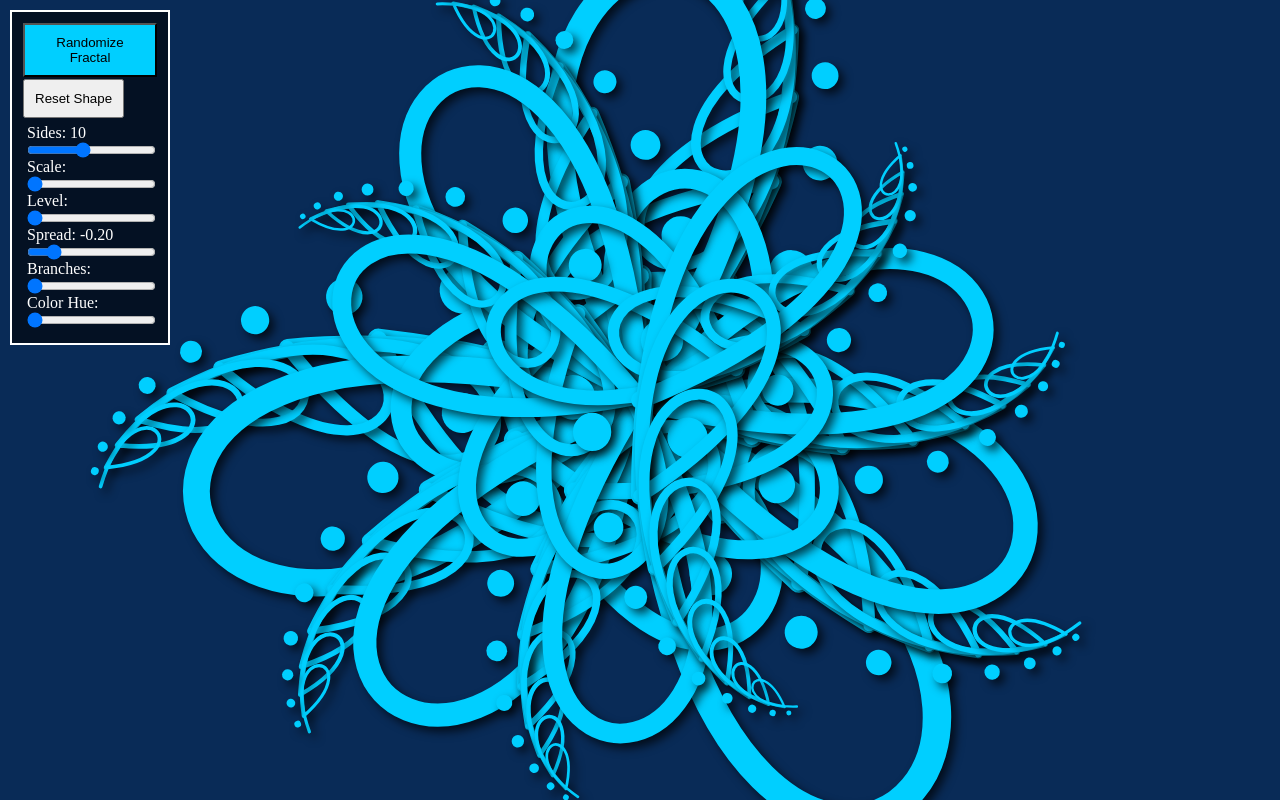
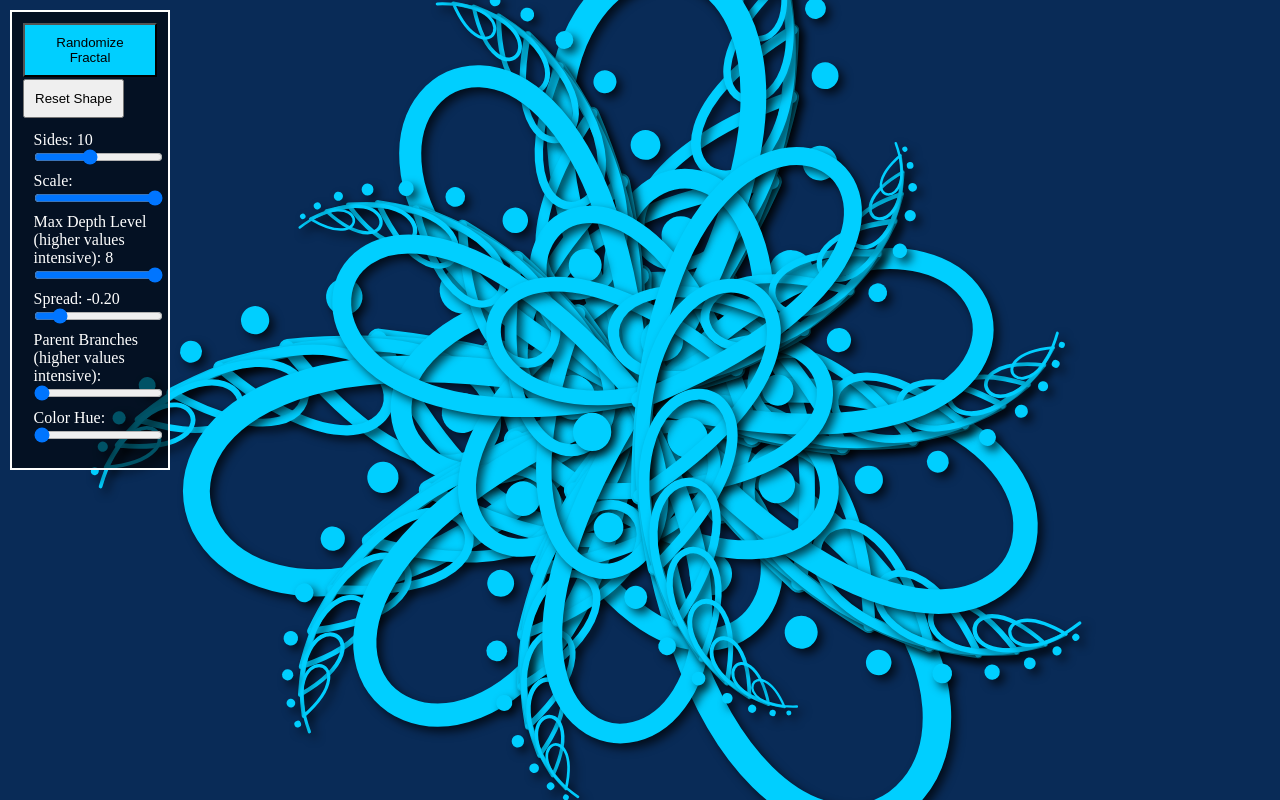
Before and after one commit to eg744/FractalCanvas, a plain HTML site: page index.html in a window 1280 px wide. Drawn offline with Linux system fonts and the light colour scheme.

Commit message:
fractal canvas style, functionality update

```diff
--- a/index.html
+++ b/index.html
@@ -1,45 +1,62 @@
 <!DOCTYPE html>
 <html lang="en">
+
 <head>
     <meta charset="UTF-8">
     <meta http-equiv="X-UA-Compatible" content="IE=edge">
     <meta name="viewport" content="width=device-width, initial-scale=1.0">
-    <title>Canvas Drawing</title>
+    <title>Canvas Fractal Shape Drawing</title>
 
     <link rel="stylesheet" href="style.css">
 </head>
+
 <body>
-    <script src ="script.js"></script>
+    <script src="script.js"></script>
 
     <canvas id="canvas1"></canvas>
     <div id="controls">
         <button id="randomize">Randomize Fractal</button>
         <button id="reset">Reset Shape</button>
-        <div class="sliders">
-
+        <ul class="sliders">
+            <li class="fractal-slider">
                 <label for="sides">Sides: </label>
                 <input type="range" min="1" max="22" value="1" step="1" class="slider" id="sides" name="sides">
+            </li>
 
+
+
+            <li class="fractal-slider">
                 <label for="scale">Scale: </label>
                 <input type="range" min="0.2" max="0.6" value="0.2" step="0.1" class="slider" id="scale" name="scale">
+            </li>
 
-            <label for="level">Level: </label>
-            <input type="range" min="1" max="3" value="1" step="1" class="slider" id="level" name="level">
+            <li class="fractal-slider">
+                <label for="level">Max Depth Level (higher values intensive): </label>
+                <input type="range" min="1" max="8" value="1" step="1" class="slider" id="level" name="level">
+            </li>
+
+            <li class="fractal-slider">
 
                 <label for="spread">Spread: </label>
                 <input type="range" min="-.3" max=".3" value="1" step="0.02" class="slider" id="spread" name="spread">
+            </li>
+            <li class="fractal-slider">
 
-            <label for="branches">Branches: </label>
-            <input type="range" min="1" max="3" value="1" step="1" class="slider" id="branches" name="branches">
+                <label for="branches">Parent Branches (higher values intensive): </label>
+                <input type="range" min="1" max="2" value="1" step="1" class="" id="branches" name="branches">
+            </li>
+            <li class="fractal-slider">
 
                 <label for="color">Color Hue: </label>
                 <input type="range" min="0" max="360" value="0" step="1" class="slider" id="hue" name="hue">
+            </li>
             <!-- <input type="range" min="1" max="100" value="50" class="slider" id="saturation" name="saturation">
             <input type="range" min="1" max="100" value="50" class="slider" id="lightness" name="lightness"> -->
 
-        </div>
+        </ul>
 
 
     </div>
 </body>
+
 </html>
--- a/script.js
+++ b/script.js
@@ -1,7 +1,5 @@
-// Load listener
 // =="OCTOPUS FRACTAL"==
 window.addEventListener('load', () => {
-
 	// select canvas, context
 	const canvas = document.getElementById('canvas1');
 	const ctx = canvas.getContext('2d');
@@ -18,29 +16,30 @@ window.addEventListener('load', () => {
 	let slider_scale = document.getElementById('scale');
 	let slider_level = document.getElementById('level');
 	let slider_spread = document.getElementById('spread');
+	let slider_branches = document.getElementById('branches');
+	let slider_hue = document.getElementById('hue');
 
 	let sliders = document.querySelectorAll('.slider');
 
+	//Labels
+	const label_sides = document.querySelector('[for=sides]');
+	// const label_scale = document.querySelector('[for=scale]');
+	const label_level = document.querySelector('[for=level]');
 
-    //Labels
 	const label_spread = document.querySelector('[for=spread]');
-    const label_sides = document.querySelector('[for=sides]');
-
-
 
 	// ==Global effects==
-    let size = canvas.width < canvas.height ? canvas.width * 0.2: canvas.height * 0.2;
+	let size =
+		canvas.width < canvas.height ? canvas.width * 0.2 : canvas.height * 0.2;
 	let maxLevel = 8; // depth (careful!)
 	let branches = 1; // number of parent branches
-
 
 	let linewidth = 30;
 	let sides = 10;
 	let scale = Math.random() * 0.4 + 0.4;
 	let spread = -0.2; // Rotation of each branch relative to parent
 	// Random hue on load
-    let color = 'hsl('+ Math.random(0, 360) * 360 +', 100%, 50%)';
-
+	let color = 'hsl(' + Math.random(0, 360) * 360 + ', 100%, 50%)';
 
 	// Line styles. unaffected by fill styles
 	ctx.lineWidth = linewidth;
@@ -54,23 +53,28 @@ window.addEventListener('load', () => {
 
 	let bezierPointX = 0;
 	let bezierPointY = size;
-    function drawBranch(level){
-
-        if(level > maxLevel) return;
+	function drawBranch(level) {
+		if (level > maxLevel) return;
 
 		// New start, end point. draw line
 		ctx.beginPath();
 		ctx.moveTo(bezierPointX, bezierPointY);
 		// ctx.lineTo(size, 0);
-        ctx.bezierCurveTo(0, size / spread + .1, size * 5, size * spread * 10, 0, 0);
+		ctx.bezierCurveTo(
+			0,
+			size / spread + 0.1,
+			size * 5,
+			size * spread * 10,
+			0,
+			0
+		);
 		ctx.stroke();
 
-
-        for(let i = 0; i < branches; i++){
+		for (let i = 0; i < branches; i++) {
 			//Outer save/restore
 			ctx.save();
 			ctx.translate(bezierPointX, bezierPointY);
-            ctx.scale(scale,scale);
+			ctx.scale(scale, scale);
 
 			//Inner save and restore for both positive and negative rotations
 			ctx.save();
@@ -78,19 +82,17 @@ window.addEventListener('load', () => {
 			drawBranch(level + 1);
 			ctx.restore();
 
-
-
 			ctx.restore();
 		}
 		// Circle for each level
 		ctx.beginPath();
 		// start 0, size of branch. radius 50. start angle 0. end angle 360deg(PI*2);
-        ctx.arc(-size/2 , size/3, size * 0.2, 0, Math.PI * 2);
+		ctx.arc(-size / 2, size / 3, size * 0.2, 0, Math.PI * 2);
 		ctx.fill();
 	}
 
-    function drawFractal(){
-        ctx.clearRect(0,0, canvas.width, canvas.height);
+	function drawFractal() {
+		ctx.clearRect(0, 0, canvas.width, canvas.height);
 
 		ctx.save();
 
@@ -99,15 +101,14 @@ window.addEventListener('load', () => {
 		ctx.fillStyle = color;
 
 		// Rotates around 0,0 (top left) by default. set new axis with translate
-        ctx.translate(canvas.width/2, canvas.height/2);
+		ctx.translate(canvas.width / 2, canvas.height / 2);
 		// h,v scale based on axis
 
-        for(let i = 0; i < sides; i++){
+		for (let i = 0; i < sides; i++) {
 			// Math.PI * 2 = 360deg (draw whole circle for each side) slice circle into even sections given number of sides
-            ctx.scale(0.95,0.95); //Scale down percentage each level
-            ctx.rotate((Math.PI * 6)/sides);
+			ctx.scale(0.95, 0.95); //Scale down percentage each level
+			ctx.rotate((Math.PI * 6) / sides);
 			drawBranch(0);
-
 		}
 		ctx.restore();
 
@@ -120,24 +121,28 @@ window.addEventListener('load', () => {
 
 	function randomizeFractal() {
 		// Clear entire canvas
-        ctx.clearRect(0,0, canvas.width, canvas.height);
+		ctx.clearRect(0, 0, canvas.width, canvas.height);
 		// math.floor required to return integer from random. Random() * value + min value = max possible value
 		sides = Math.floor(Math.random() * 18 + 2);
 		scale = Math.random() * 0.4 + 0.4;
 		maxLevel = Math.floor(Math.random() * 6 + 2);
 		spread = Math.random() * 0.6 - 0.3;
-        color = 'hsl('+ Math.random() * 360 +', 100%, 50%)';
+		color = 'hsl(' + Math.random() * 360 + ', 100%, 50%)';
 		linewidth = Math.floor(Math.random() * 30 + 20);
 	}
 
 	function updateSliders() {
+		slider_sides.value = sides;
 		slider_spread.value = spread;
-        slider_sides.value = sides;
+		slider_scale.value = scale;
+		slider_level.value = maxLevel;
+
+		label_sides.innerText = 'Sides: ' + Number(sides);
 
 		// Slider returns string value, convert to number with 2 decimal places
 		label_spread.innerText = 'Spread: ' + Number(spread).toFixed(2);
-        label_sides.innerText = 'Sides: ' + Number(sides);
-
+		label_level.innerText =
+			'Max Depth Level (higher values intensive): ' + Number(maxLevel);
 	}
 
 	function resetFractal() {
@@ -149,16 +154,15 @@ window.addEventListener('load', () => {
 		spread = 1;
 		branches = 1;
 		color = 'hsl(290, 100%, 50%)';
-
 	}
 
 	// ==Listeners==
-    randomizerButton.addEventListener("click", () => {
+	randomizerButton.addEventListener('click', () => {
 		randomizeFractal();
 		drawFractal();
 	});
 
-    resetButton.addEventListener("click", () => {
+	resetButton.addEventListener('click', () => {
 		resetFractal();
 		drawFractal();
 	});
@@ -173,8 +177,28 @@ window.addEventListener('load', () => {
 		drawFractal();
 	});
 
+	slider_scale.addEventListener('change', (event) => {
+		scale = event.target.value;
+		drawFractal();
+	});
+
+	slider_level.addEventListener('change', (event) => {
+		maxLevel = event.target.value;
+		drawFractal();
+	});
+
+	slider_branches.addEventListener('change', (event) => {
+		branches = event.target.value;
+		drawFractal();
+	});
+
+	slider_hue.addEventListener('change', (event) => {
+		color = `hsl(${event.target.value}, 100%, 50%)`;
+		drawFractal();
+	});
+
 	// Responsive canvas
-    window.addEventListener('resize', function() {
+	window.addEventListener('resize', function () {
 		canvas.width = window.innerWidth;
 		canvas.height = window.innerHeight;
 		// size = canvas.width < canvas.height ? canvas.width * 0.3: canvas.height * 0.3;
@@ -207,5 +231,4 @@ window.addEventListener('load', () => {
 	//         drawFractal();
 	//     });
 	// });
-
 });
--- a/style.css
+++ b/style.css
@@ -20,7 +20,6 @@ button {
 	padding: 10px;
 	text-decoration: none;
 	margin: 1px;
-
 }
 
 #controls {
@@ -29,13 +28,16 @@ button {
 	border: 2px solid white;
 	margin: 10px;
 	width: 10rem;
-    background: rgba(0,0,0,60%);
+	background: rgba(0, 0, 0, 60%);
 }
 
 .sliders {
-    margin: 5px;
+	list-style: none;
+	margin: 10px;
 	color: white;
 	display: flex;
 	flex-wrap: wrap;
-
 }
+.fractal-slider {
+	padding: 0.1rem;
+}
```
Lines whose indentation alone changed are shown as unchanged.
